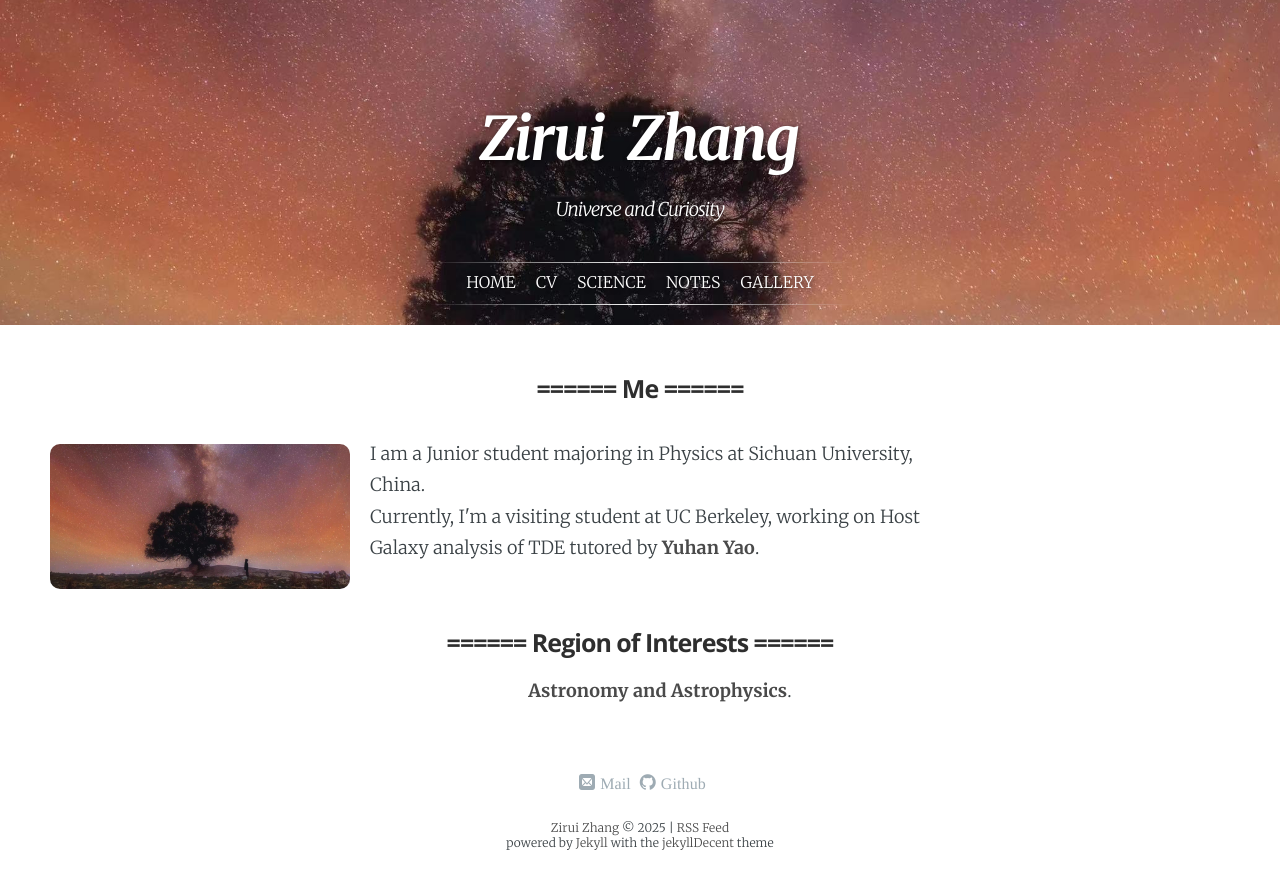
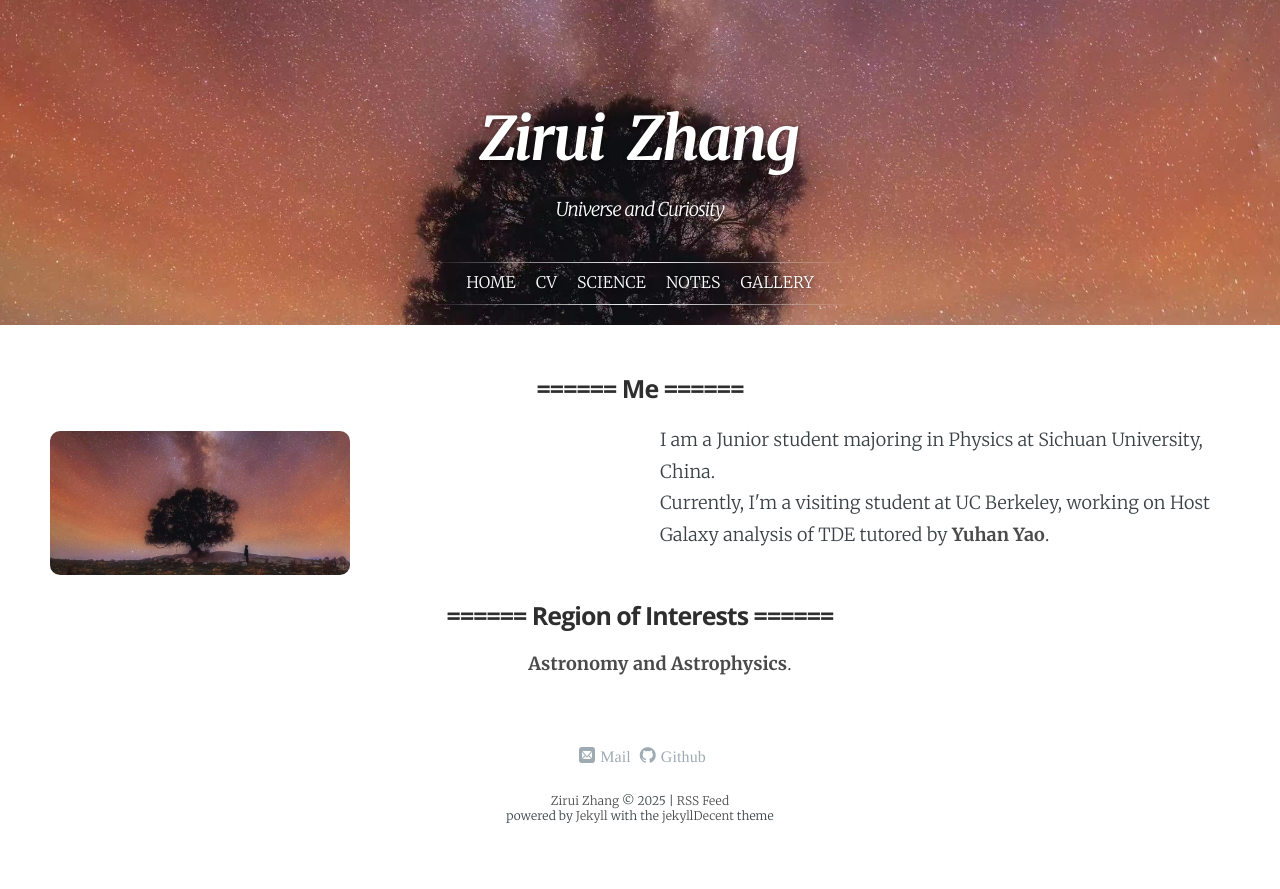
Before and after one commit to ZAKIRAM0/ZAKIRAM0.github.io, a Jekyll site: the page built from index.html, in a window 1280 px wide. Shown: the top 889 px of the page. Built offline with Jekyll 4.4.1, drawn with Linux system fonts in a browser that asks for light colours; some web fonts are replaced; a script that is not in the unit is left out.

Commit message:
Update index.html

```diff
--- a/index.html
+++ b/index.html
@@ -18,11 +18,11 @@ layout: default
 
 <h2>====== Me ======</h2>
 
-<div class="content" style="display: flex; align-items: center; word-wrap: break-word; margin: 20px;">
+<div class="content" style="display: flex; align-items: center; word-wrap: break-word; margin: 20px; gap: 20px; margin-left: 50px">
 
-    <div class="content" style="display: flex; align-items: flex-start; margin: 20px; gap: 20px;">
+    <div style="flex: 1; text-align: center;">
         <img src="{{ '/assets/page/wallpaper.jpg' | absolute_url }}"
-             style="width: 100%; max-width: 300px; height: auto; border-radius: 10px; margin-left: 10px;"
+             style="width: 100%; max-width: 300px; height: auto; border-radius: 10px"
              alt="Wallpaper Image" />
     </div>
 
```
